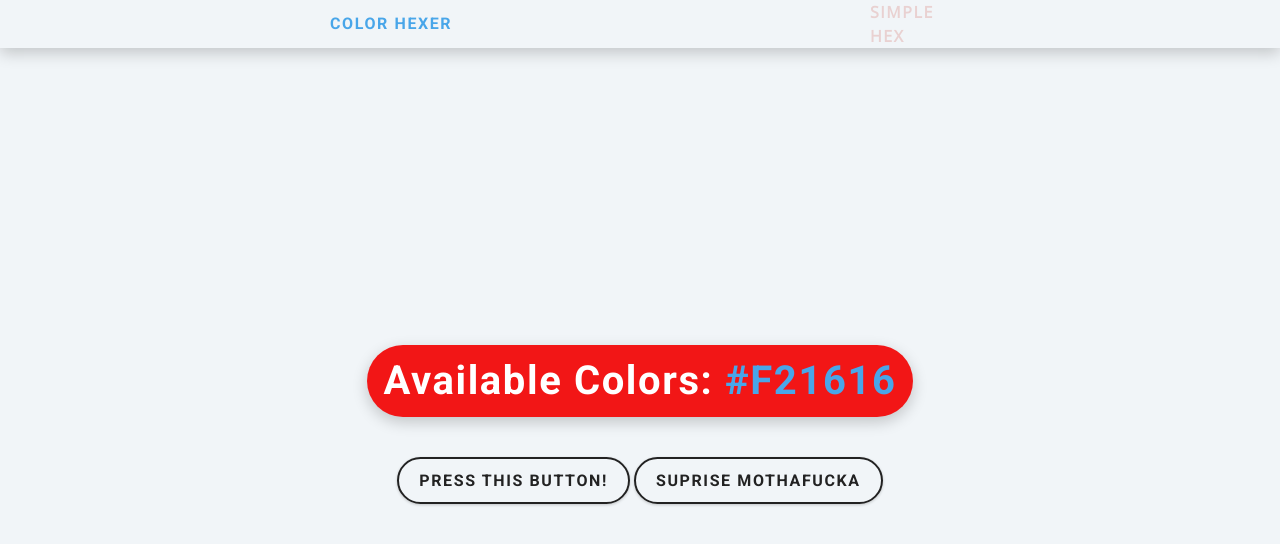
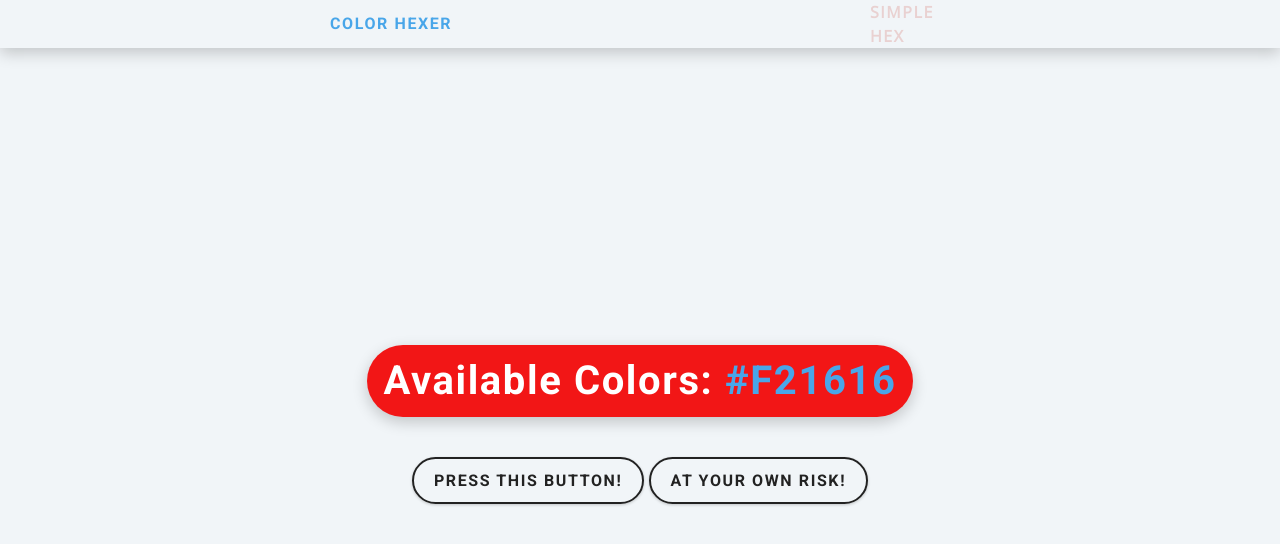
Before and after one commit to aasim-syed/rickroll, a plain HTML site: page index.html in a window 1280 px wide. Drawn offline with nearby package versions, Linux system fonts and the light colour scheme.

Commit message:
Update index.html

```diff
--- a/index.html
+++ b/index.html
@@ -27,7 +27,7 @@
            #F21616
         </span></h2>
         <button class="btn btn-hero" id="btn">press this button!</button>
-        <button class="btn btn-hero" name="redirect" id="btn2" onClick="redirect()">suprise mothafucka</button>
+        <button class="btn btn-hero" name="redirect" id="btn2" onClick="redirect()">AT YOUR OWN RISK!</button>
 
       </div>
     </main>
```
